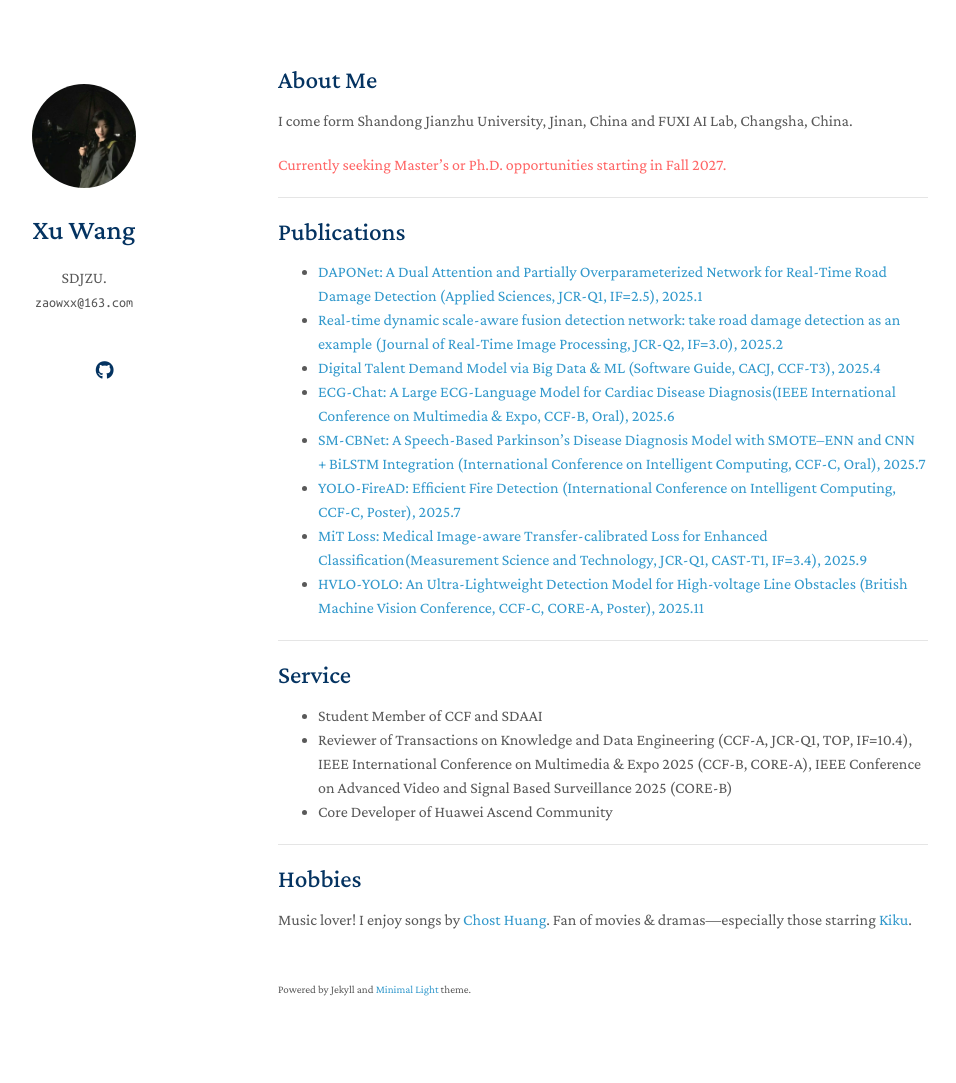
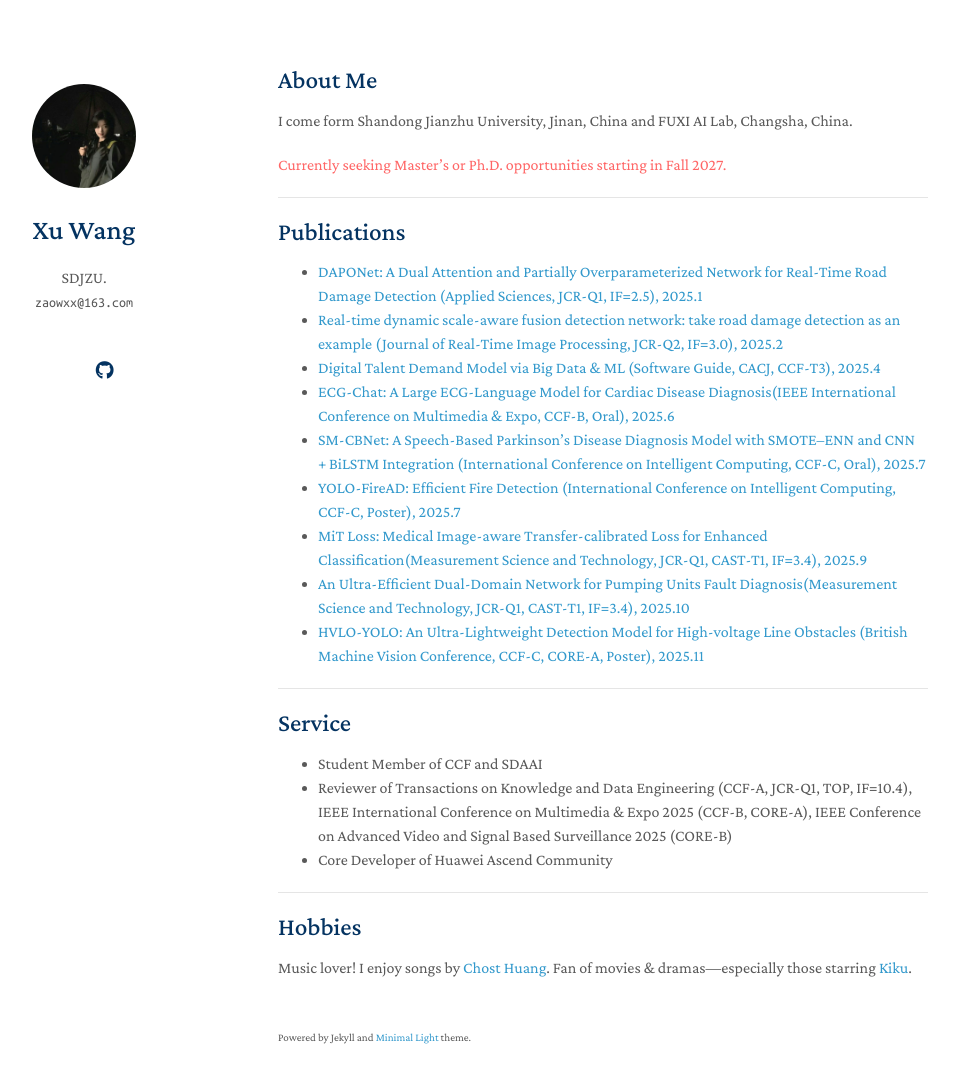
Before and after one commit to 17B331/17b331.github.io, a Jekyll site: the page built from index.md, in a window 1280 px wide and 1118 px high. Shown: the top 1083 px of the window, without its empty margins (192-1148 px from the left). Built offline with Jekyll 4.4.1, drawn with Linux system fonts in a browser that asks for light colours; a style sheet for code colours, icons or effects is not loaded; our own code applies the rules of GitHub Pages for plain Markdown files.

Commit message:
Update index.md

```diff
--- a/index.md
+++ b/index.md
@@ -19,7 +19,9 @@ I come form Shandong Jianzhu University, Jinan, China and FUXI AI Lab, Changsha,
 - [SM-CBNet: A Speech-Based Parkinson’s Disease Diagnosis Model with SMOTE–ENN and CNN + BiLSTM Integration (International Conference on Intelligent Computing, CCF-C, Oral), 2025.7](https://link.springer.com/chapter/10.1007/978-981-95-0030-7_4)
 - [YOLO-FireAD: Efficient Fire Detection (International Conference on Intelligent Computing, CCF-C, Poster), 2025.7](http://poster-openaccess.com)
 - [MiT Loss: Medical Image-aware Transfer-calibrated Loss for Enhanced Classification(Measurement Science and Technology, JCR-Q1, CAST-T1, IF=3.4), 2025.9](https://iopscience.iop.org/article/10.1088/1361-6501/ae08d8)
+- [An Ultra-Efficient Dual-Domain Network for Pumping Units Fault Diagnosis(Measurement Science and Technology, JCR-Q1, CAST-T1, IF=3.4), 2025.10](https://iopscience.iop.org/article/10.1088/1361-6501/ae08d8)
 - [HVLO-YOLO: An Ultra-Lightweight Detection Model for High-voltage Line Obstacles (British Machine Vision Conference, CCF-C, CORE-A, Poster), 2025.11](https://openreview.net/forum?id=2FnI6Pmx4J#discussion)
+
 
 
 
```
